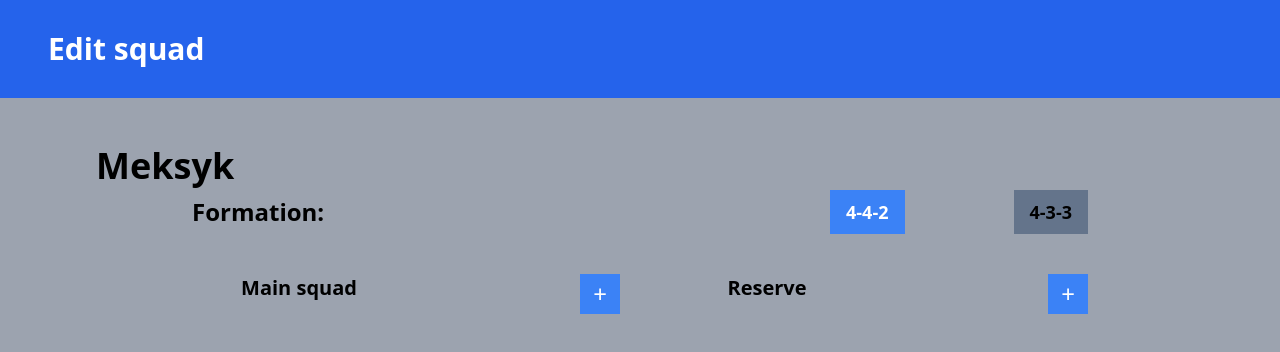
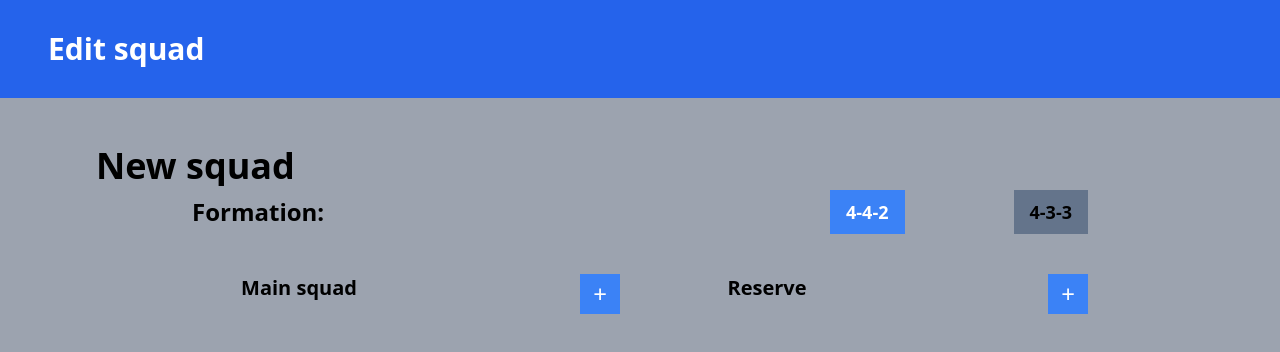
Before and after one commit to Pietrek14/football-coach, an Angular app: page /squad/1 in a window 1280 px wide. Shown: the top 352 px of the page. Built offline with nearby package versions, Linux system fonts and the light colour scheme; no server answers.

Commit message:
adding new squads

```diff
--- a/src/app/squad-editor/squad-editor.component.html
+++ b/src/app/squad-editor/squad-editor.component.html
@@ -1,5 +1,5 @@
 <form class="flex flex-col gap-1 px-24 py-12">
-	<h1 class="text-4xl font-semibold">Meksyk</h1>
+	<input type="text" class="text-4xl font-semibold bg-transparent" name="squad-name" [(ngModel)]="squad.name">
 	<div class="flex flex-col gap-10 px-24">
 		<div class="flex justify-between items-center">
 			<h4 class="text-2xl font-semibold">Formation:</h4>
--- a/src/app/squad-editor/squad-editor.component.ts
+++ b/src/app/squad-editor/squad-editor.component.ts
@@ -36,6 +36,7 @@ export class SquadEditorComponent implements OnInit {
 				this.id = id;
 				this.http.get<Squad>(this.squadUrl).subscribe((data: Squad) => {
 					this.squad = data;
+					console.log(this.squad);
 				});
 			} else {
 				console.error('No squad id provided');
--- a/src/app/squads-page/squads-page.component.html
+++ b/src/app/squads-page/squads-page.component.html
@@ -4,4 +4,5 @@
 			<app-squad-overview [title]="squad.name" [id]="i" [class]="'w-full'"></app-squad-overview>
 		</ng-template>
 	</div>
+	<div class="flex justify-center items-center fixed bottom-12 right-12 w-10 h-10 bg-blue-500 text-white text-3xl cursor-pointer" (click)="addSquad()">+</div>
 </div>
--- a/src/app/squads-page/squads-page.component.ts
+++ b/src/app/squads-page/squads-page.component.ts
@@ -1,5 +1,6 @@
 import { HttpClient } from '@angular/common/http';
 import { Component, OnInit } from '@angular/core';
+import { Router } from '@angular/router';
 import { Squad } from '../squad';
 
 @Component({
@@ -10,18 +11,26 @@ import { Squad } from '../squad';
 export class SquadsPageComponent implements OnInit {
 
 	squadList: Squad[] = [];
-	squadsUrl = "https://football-coach-ad0f1-default-rtdb.europe-west1.firebasedatabase.app/squad.json";
+	squadsUrl = "https://football-coach-ad0f1-default-rtdb.europe-west1.firebasedatabase.app/squad";
 
-  constructor(private http: HttpClient) { }
+  constructor(private http: HttpClient, private router: Router) { }
 
   ngOnInit(): void {
 		this.fetchSquads();
   }
 
 	fetchSquads() {
-		this.http.get<Squad[]>(this.squadsUrl).subscribe((data) => {
+		this.http.get<Squad[]>(this.squadsUrl + ".json").subscribe((data) => {
 			this.squadList = data;
 		});
 	}
 
+	addSquad() {
+		const squad = new Squad();
+
+		this.http.put(`${this.squadsUrl}/${this.squadList.length}.json`, squad).subscribe((data) => {
+			this.router.navigate(["/squad", this.squadList.length - 1]);
+		});
+	}
+
 }
```
